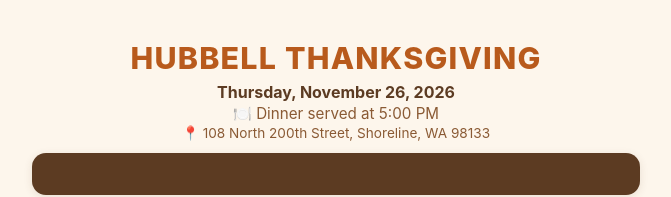
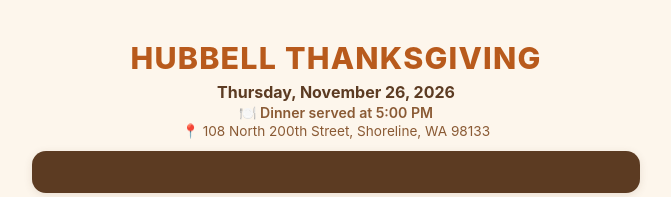
Before and after one commit to williamhubbell/thanksgiving-app, a website: page public/index.html in a window 1280 px wide. Shown: the top 197 px of the page, without its empty margins (304-975 px from the left). Drawn offline with Linux system fonts and the light colour scheme; no server answers.

Commit message:
Update styles.css

```diff
--- a/public/styles.css
+++ b/public/styles.css
@@ -61,6 +61,13 @@ header.top .site-time {
   font-weight: 800;
   color: var(--orange-dark);
   font-size: 1.05rem;
+  margin-top: 2px;
+}
+
+header.top .site-time-sub {
+  font-weight: 600;
+  color: var(--brown-light);
+  font-size: 0.88rem;
   margin-top: 2px;
 }
 
```
